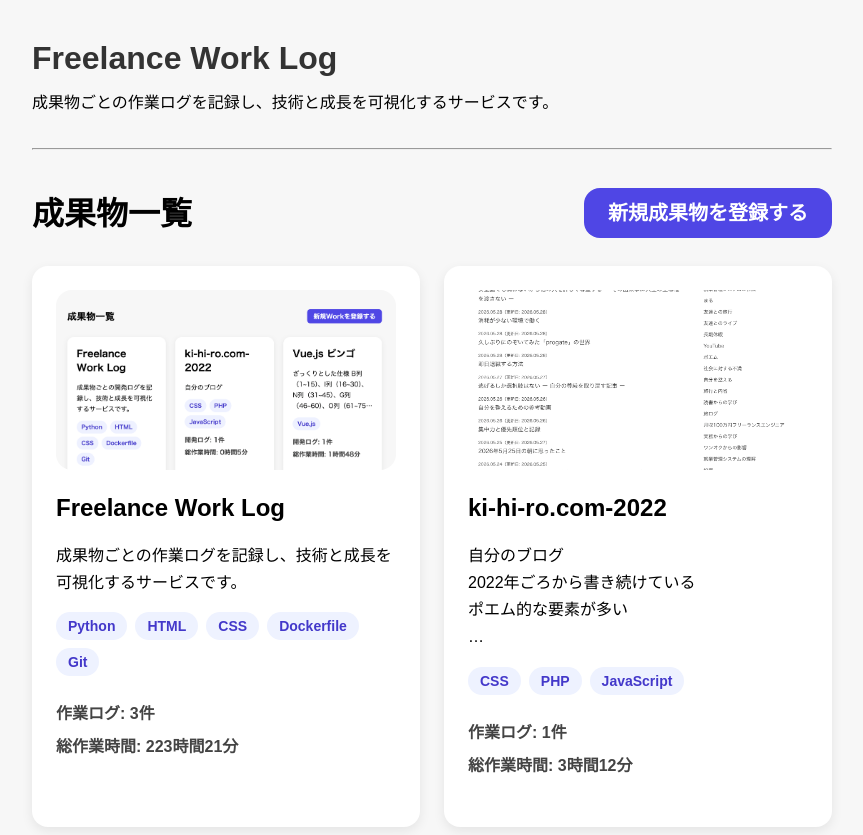
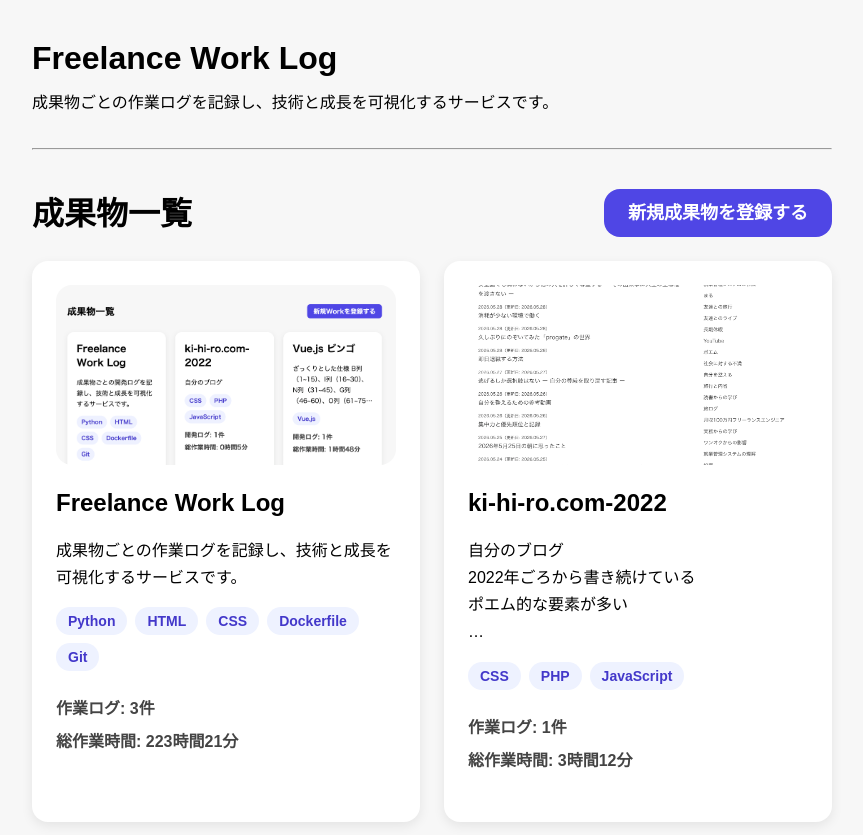
Before and after one commit to ki-hi-ro/freelance-blog, a FastAPI app: page / in a window 1280 px wide. Shown: the top 835 px of the page, without its empty margins (208-1071 px from the left). Run offline with FastAPI, Linux system fonts and the light colour scheme.

Commit message:
見た目の調整

```diff
--- a/app/static/style.css
+++ b/app/static/style.css
@@ -7,7 +7,7 @@ body {
 }
 
 h1 {
-  color: #333;
+  color: #000;
 }
 
 form {
@@ -184,7 +184,7 @@ button {
     background: #4f46e5;
     color: white;
     text-decoration: none;
-    font-size: 20px;
+    font-size: 18px;
     font-weight: 700;
     padding: 14px 24px;
     border-radius: 16px;
@@ -350,7 +350,7 @@ button {
 .section-title {
   font-size: 2rem;
   font-weight: 700;
-  margin-top: 32px;
+  margin-top: 30px;
   margin-bottom: 16px;
 }
 
@@ -395,7 +395,7 @@ button {
     display: flex;
     justify-content: space-between;
     align-items: center;
-    margin-bottom: 32px;
+    margin-bottom: 27px;
 }
 
 .primary-button {
--- a/app/templates/edit_post.html
+++ b/app/templates/edit_post.html
@@ -2,7 +2,7 @@
 
 {% block content %}
 
-<h1>{{ post.title }} を編集</h1>
+<h1 class="section-title">{{ post.title }} を編集</h1>
 
 <form
   action="/posts-page/{{ post.id }}/edit"
--- a/app/templates/edit_work.html
+++ b/app/templates/edit_work.html
@@ -2,7 +2,7 @@
 
 {% block content %}
 
-<h1>{{ work.title }} を編集</h1>
+<h1 class="section-title">{{ work.title }} を編集</h1>
 
 <form
   action="/works-page/{{ work.id }}/edit"
--- a/app/templates/new_post.html
+++ b/app/templates/new_post.html
@@ -2,7 +2,7 @@
 
 {% block content %}
 
-<h1>新規作業ログ</h1>
+<h1 class="section-title">新規作業ログ</h1>
 
 <form action="/posts-page" method="post" class="form-card">
   <div class="form-group">
--- a/app/templates/new_work.html
+++ b/app/templates/new_work.html
@@ -2,7 +2,7 @@
 
 {% block content %}
 
-  <h1>新規成果物登録</h1>
+  <h1 class="section-title">新規成果物登録</h1>
 
   <form class="form-card" method="post" action="/works-page">
       <div class="form-group">
```
